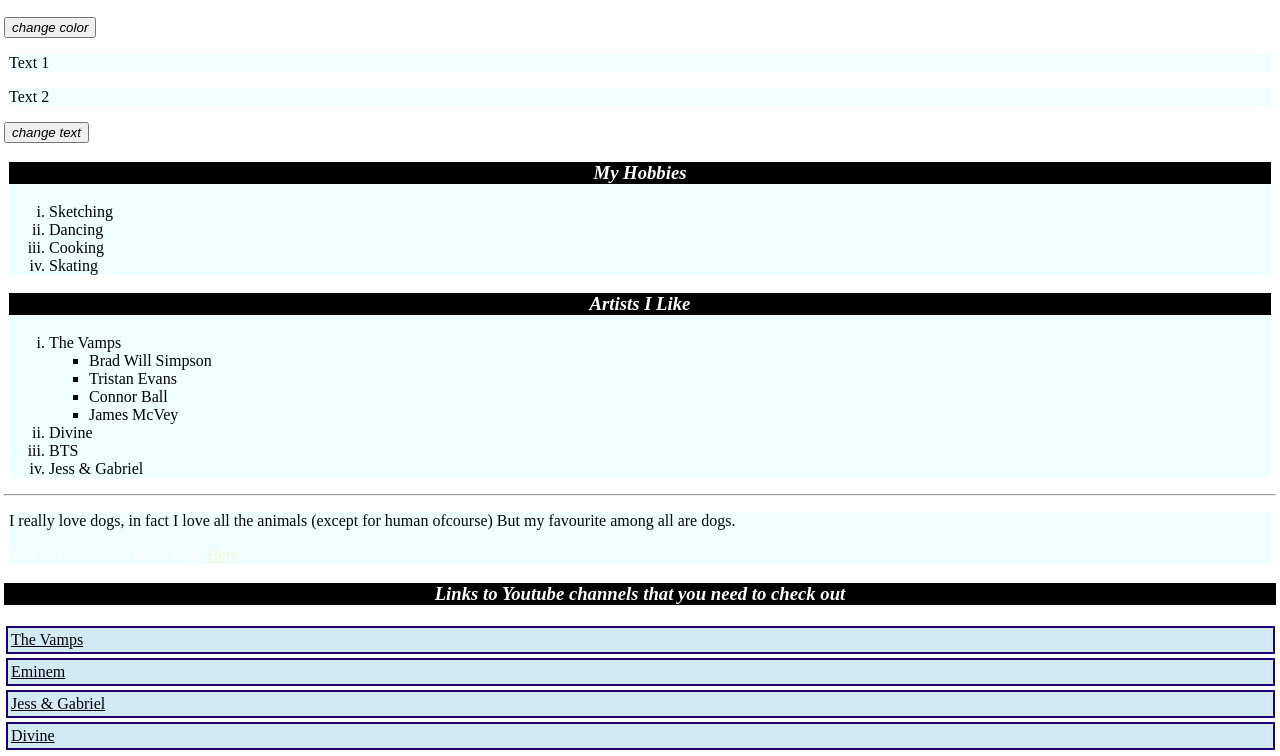
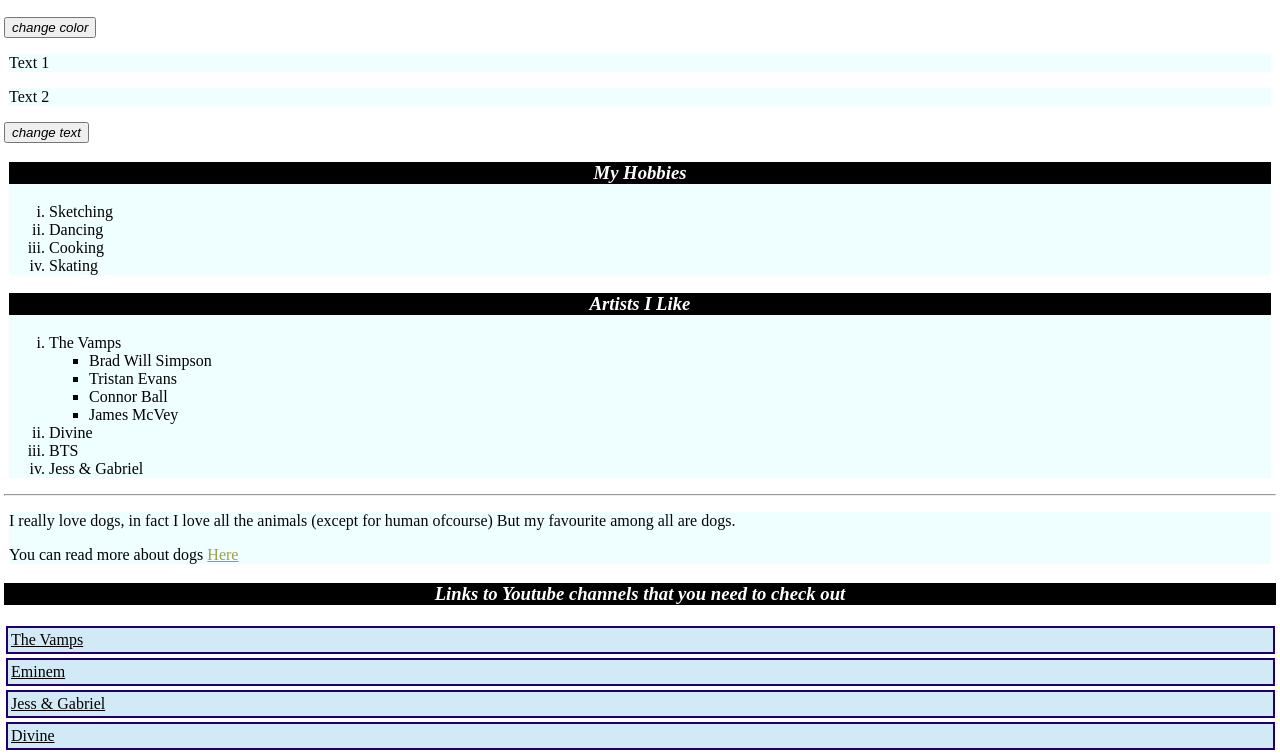
Before and after one commit to aakruti27/bruno, a plain HTML site: page index.html in a window 1280 px wide. Shown: the part 483-1239 px from the top of the page. Drawn offline with Linux system fonts and the light colour scheme.

Commit message:
color changes

```diff
--- a/stylepage.css
+++ b/stylepage.css
@@ -33,10 +33,10 @@ ul{
 	list-style-type: square;
 }
 span{
-	color: white;
+	color: black;
 }
 div a{
-	color:beige;
+	color:#9f9f4b;
 }
 div a:hover{
 	display: inline-block;
```
